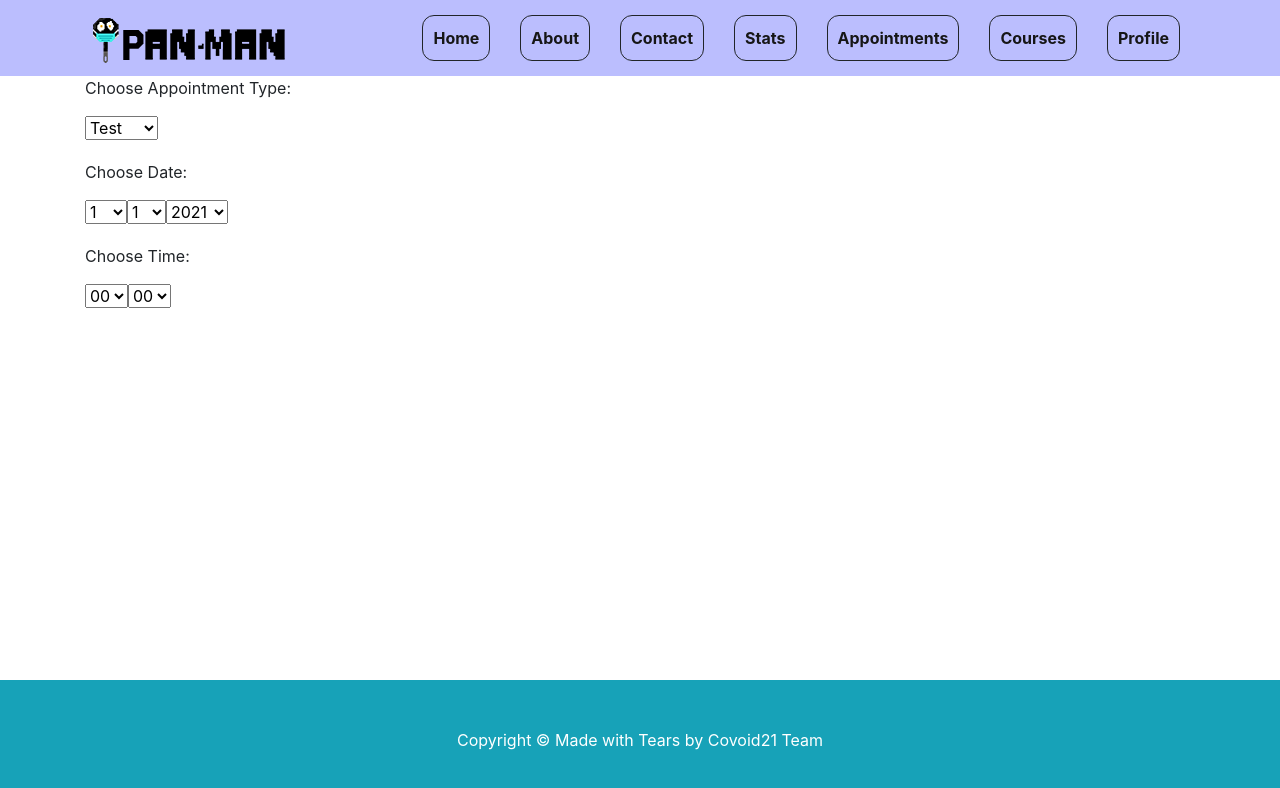
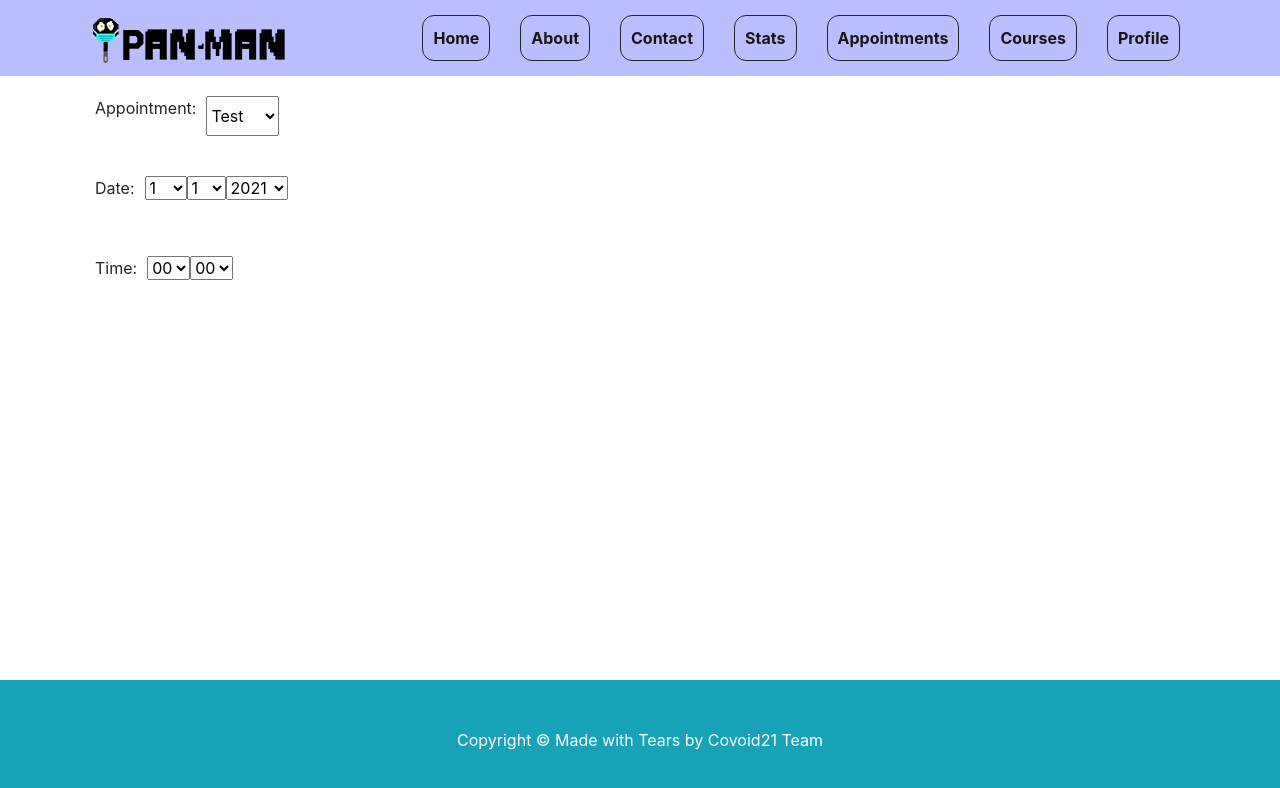
Before and after one commit to berkeucar/CS319-Covoid21, a React (Create React App) app in the folder frontend/: page /appointments in a window 1280 px wide. Shown: the top 788 px of the page. Built offline with nearby package versions, Linux system fonts and the light colour scheme.

Commit message:
course tobe completed

```diff
--- a/frontend/src/components/Appointments.jsx
+++ b/frontend/src/components/Appointments.jsx
@@ -6,12 +6,13 @@ function Appointments() {
     return (
         <div className="appointments">
             <div className="container">
+                <div className="appointment-dropdowns">
                     <div className="appointment-type">
                         <div className="appointment-type-title">
-                            <p>Choose Appointment Type: </p>
+                            <p>Appointment: </p>
                         </div>
                         <div className="dropdown">
-                            <select id="dropdown-test">
+                            <select id="dropdown-type">
                                 <option value="test">Test</option>
                                 <option value="doctor">Doctor</option>
                                 <option value="sports">Sports</option>
@@ -21,7 +22,7 @@ function Appointments() {
 
                     <div className="appointment-date">
                         <div className="appointment-date-title">
-                        <p>Choose Date:</p>
+                            <p>Date:</p>
                         </div>
                         <div className="dropdown-date">
                             <div className="dropdown">
@@ -87,7 +88,7 @@ function Appointments() {
 
                     <div className="appointment-time">
                         <div className="appointment-time-title">
-                        <p>Choose Time:</p>
+                            <p>Time:</p>
                         </div>
                         <div className="dropdown-time">
                             <div className="dropdown">
@@ -136,6 +137,8 @@ function Appointments() {
                             </div>
                         </div>
                     </div>
+                </div>
+
 
                 <div className="schedule">
 
--- a/frontend/src/components/Courses.jsx
+++ b/frontend/src/components/Courses.jsx
@@ -4,24 +4,7 @@ function Courses() {
     return (
         <div className="courses">
             <div class="container">
-                <div class="row align-items-center my-5">
-                    <div class="col-lg-7">
-                        <img
-                            class="img-fluid rounded mb-4 mb-lg-0"
-                            src="http://placehold.it/900x400"
-                            alt=""
-                        />
-                    </div>
-                    <div class="col-lg-5">
-                        <h1 class="font-weight-light">Courses</h1>
-                        <p>
-                            Lorem Ipsum is simply dummy text of the printing and typesetting
-                            industry. Lorem Ipsum has been the industry's standard dummy text
-                            ever since the 1500s, when an unknown printer took a galley of
-                            type and scrambled it to make a type specimen book.
-                        </p>
-                    </div>
-                </div>
+
             </div>
         </div>
     );
--- a/frontend/src/sass/Appointments.scss
+++ b/frontend/src/sass/Appointments.scss
@@ -1,25 +1,48 @@
 .appointments{
   .container{
+    .appointment-dropdowns{
+      display: flex;
+      flex-direction: column;
+
       .appointment-type{
+        display: flex;
+        flex-direction: row;
+        margin: 20px 10px;
+        .appointment-type-title{
 
         }
+        .dropdown{
+          display: flex;
+          margin: 0 10px;
+        }
+      }
+
       .appointment-date{
-      margin: 20px 0;
+        display: flex;
+        flex-direction: row;
+        margin: 20px 10px;
         .appointment-date-title{
 
         }
         .dropdown-date{
           display: flex;
+          margin: 0 10px;
         }
       }
+
       .appointment-time{
-      margin: 20px 0;
+        display: flex;
+        flex-direction: row;
+        margin: 20px 10px;
         .appointment-time-title{
 
         }
         .dropdown-time{
           display: flex;
+          margin: 0 10px;
         }
       }
     }
+
   }
+}
```
Lines whose indentation alone changed are shown as unchanged.
